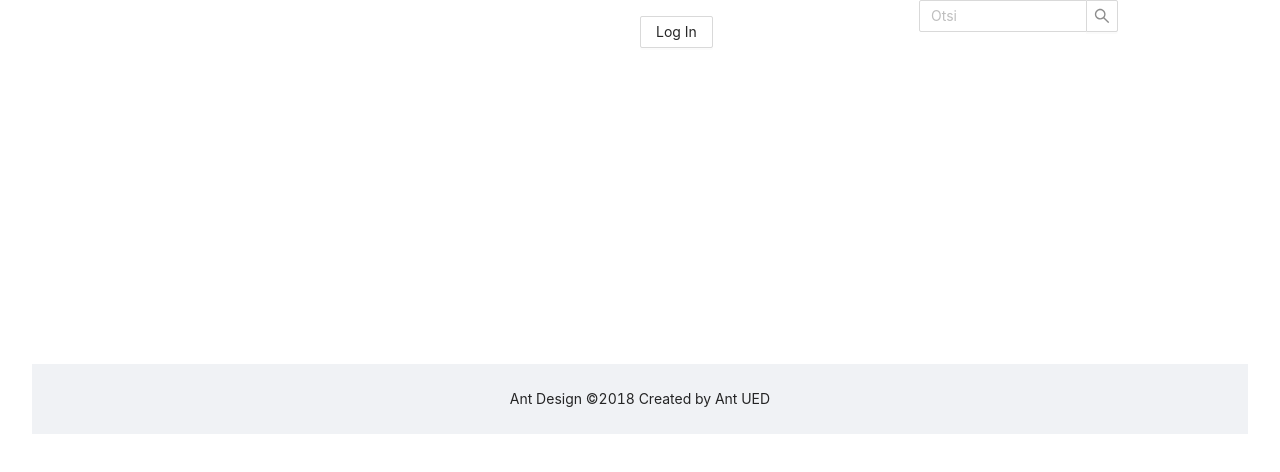
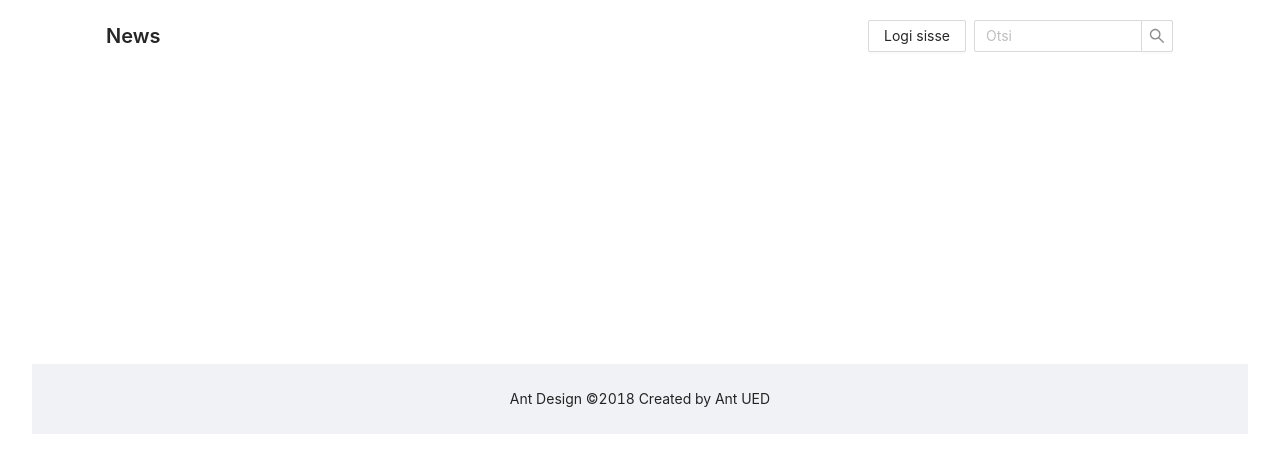
Before and after one commit to martinmakejev/TA-19E-News, a Next.js app: page / in a window 1280 px wide. Shown: the top 472 px of the page. Built offline with nearby package versions, Linux system fonts and the light colour scheme.

Commit message:
Added PageHeader

```diff
--- a/resources/components/main_layout.js
+++ b/resources/components/main_layout.js
@@ -1,4 +1,4 @@
-import { Layout, Menu, Button, Space, Input, Row, Col } from 'antd';
+import { Layout, Menu, Button, Space, Input, Row, Col, PageHeader } from 'antd';
 
 const { Header, Content, Footer } = Layout;
 const { Search } = Input;
@@ -8,23 +8,15 @@ export default function MainLayout(){
         <div>
             <Layout className="layout" style={{backgroundColor:'white'}}>
                 <Header style={{ backgroundColor: 'white'}}>
-                    <Row>
-                        <Col span={6}>
-                            <div className="logo"/>
-                        </Col>
-                        <Col span={6}>
-                            <Menu>
-                            </Menu>
-                        </Col>
-                        <Col span={6}>
-                            <Button onClick={()=>{window.location.href="/login-panel"}}>Log In</Button>
-                        </Col>
-                        <Col span={6}>
-                            <Space direction="vertical">
-                                <Search placeholder="Otsi" style={{ width: 200 }} />
-                            </Space>
-                        </Col>
-                    </Row>
+                    <PageHeader
+                        ghost={false}
+                        title="News"
+                        //subTitle=""
+                        extra={[
+                            <Button onClick={() => { window.location.href = "/login-panel" }}>Logi sisse</Button>,
+                            <Search placeholder="Otsi" style={{ width: 200 }} />
+                        ]}
+                    ></PageHeader>
                 </Header>
                 <Content style={{ padding: '0 50px' }}>
                     <div className="site-layout-content">
```
